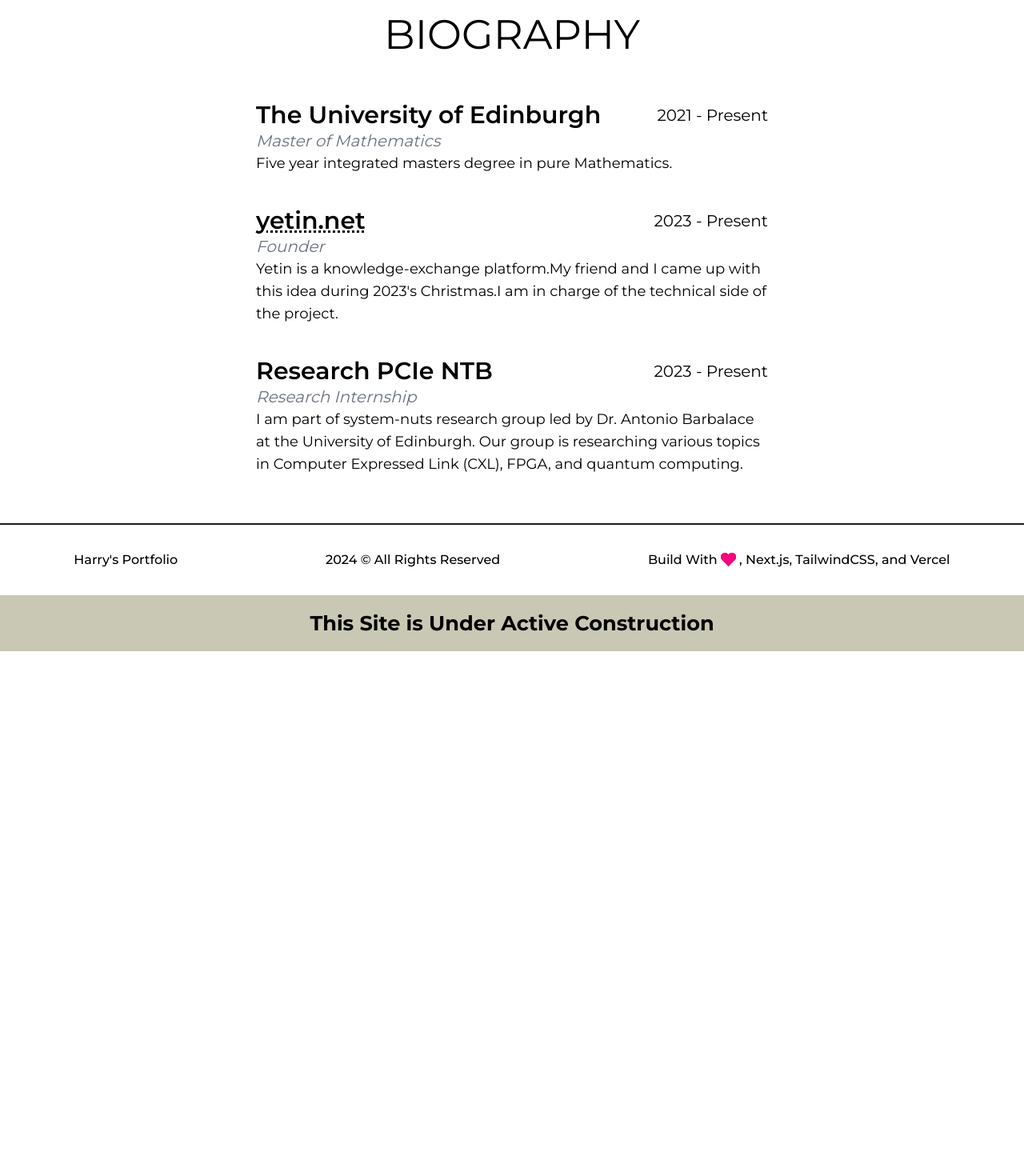
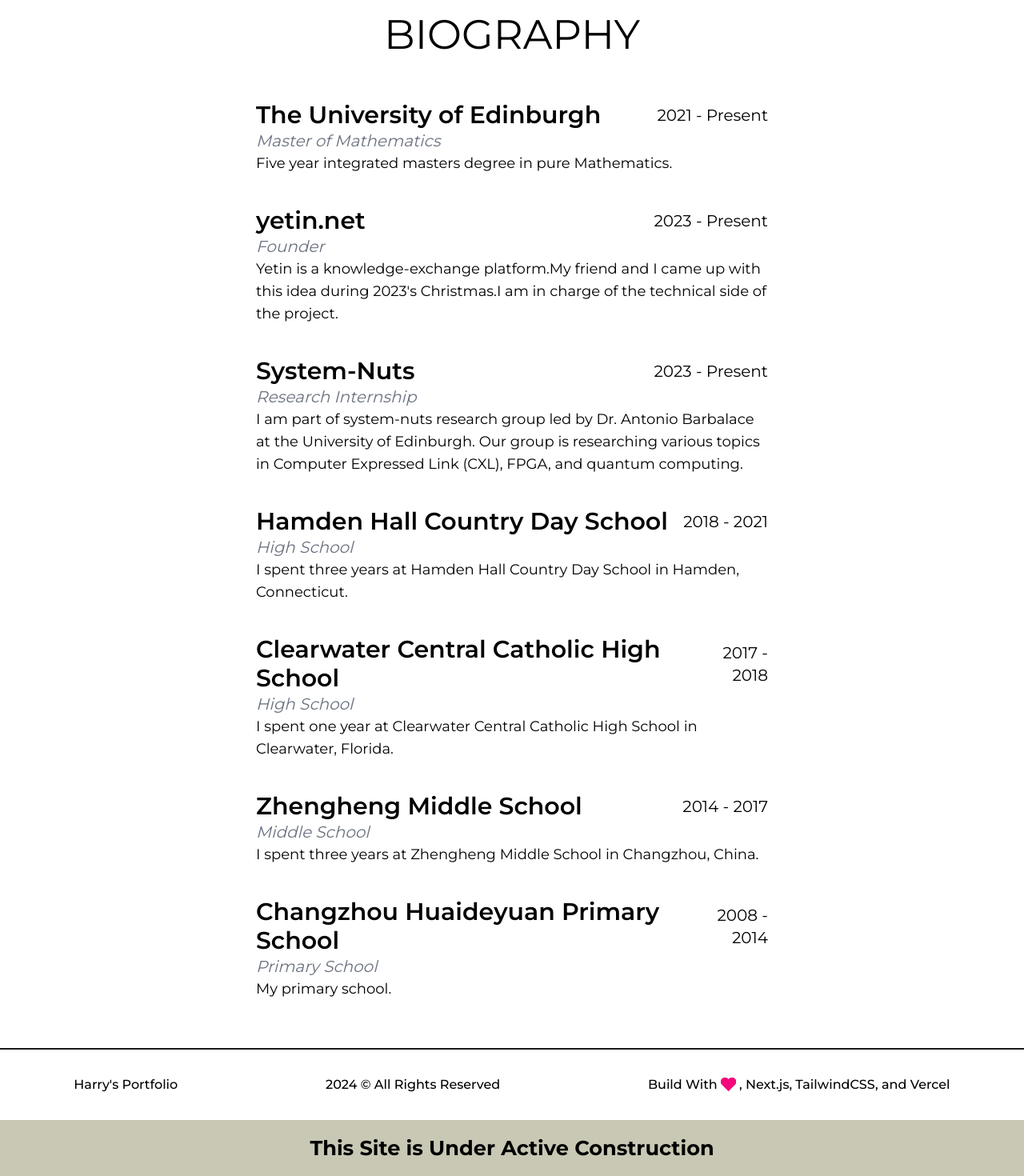
Before and after one commit to harryhanYuhao/portfolio_nextjs, a Next.js app: page /bio in a window 1280 px wide. Shown: the part 1047-2517 px from the top of the page at 80% size. Before the commit the page ends 1861 px from the top, so only its background shows below. Built offline with nearby package versions, Linux system fonts and the light colour scheme.

Commit message:
accordion

```diff
--- a/app/bio/Timeline.tsx
+++ b/app/bio/Timeline.tsx
@@ -1,8 +1,7 @@
 "use client";
 import React from "react";
-import content from "./content";
 
-export default function Timeline() {
+export default function Timeline({content}: {content: Array<object>}) {
   return content.map((item: any, index: any) => (
     <>
       <div key={index} className="hidden lg:flex flex-col justify-center items-center w-full py-5">
@@ -10,7 +9,7 @@ export default function Timeline() {
           <div className="flex justify-between items-center">
             <span className="text-3xl font-semibold">
               {item.titleLink ? (
-                <a className="underline decoration-dotted" href={item.titleLink} target="_blank">
+                <a className="" href={item.titleLink} target="_blank">
                   {item.title}
                 </a>
               ) : (
@@ -30,7 +29,7 @@ export default function Timeline() {
           <div className="flex justify-between items-center">
             <span className="text-3xl font-semibold">
               {item.titleLink ? (
-                <a className="underline decoration-dotted" href={item.titleLink} target="_blank">
+                <a className="" href={item.titleLink} target="_blank">
                   {item.title}
                 </a>
               ) : (
--- a/app/bio/content.ts
+++ b/app/bio/content.ts
@@ -1,7 +1,7 @@
 const bioList = [
   {
     title: "The University of Edinburgh",
-    titleLink: null,
+    titleLink: "https://www.ed.ac.uk/",
     subtitle: "Master of Mathematics",
     time: "2021 - Present",
     summary: "Five year integrated masters degree in pure Mathematics.",
@@ -18,7 +18,7 @@ const bioList = [
     ,
   },
   {
-    title: "Research PCIe NTB",
+    title: "System-Nuts",
     titleLink: null,
     subtitle: "Research Internship",
     time: "2023 - Present",
@@ -29,6 +29,34 @@ const bioList = [
       "FPGA, and quantum computing. "
     ,
   },
+  {
+    title: "Hamden Hall Country Day School",
+    titleLink: "https://www.hamdenhall.org/",
+    subtitle: "High School",
+    time: "2018 - 2021",
+    summary: "I spent three years at Hamden Hall Country Day School in Hamden, Connecticut."
+  },
+  {
+    title: "Clearwater Central Catholic High School",
+    titleLink: "https://www.ccchs.org/",
+    subtitle: "High School",
+    time: "2017 - 2018",
+    summary: "I spent one year at Clearwater Central Catholic High School in Clearwater, Florida."
+  },
+  {
+    title: "Zhengheng Middle School",
+    titleLink: "http://www.zhzx.tn.czedu.cn/",
+    subtitle: "Middle School",
+    time: "2014 - 2017",
+    summary: "I spent three years at Zhengheng Middle School in Changzhou, China."
+  },
+  {
+    title: "Changzhou Huaideyuan Primary School",
+    titleLink: "https://baike.baidu.com/item/%E5%B8%B8%E5%B7%9E%E5%B8%82%E6%80%80%E5%BE%B7%E8%8B%91%E5%B0%8F%E5%AD%A6/15516564",
+    subtitle: "Primary School",
+    time: "2008 - 2014",
+    summary: "My primary school."
+  },
 ];
 
 export default bioList;
--- a/app/bio/page.tsx
+++ b/app/bio/page.tsx
@@ -53,7 +53,7 @@ const page = () => {
         <h2 className="hyphens-auto text-[clamp(25px,4vw,80px)] text-center uppercase py-6">
           Biography
         </h2>
-        <Timeline />
+        <Timeline content={content}/>
       </div>
     </div>
   );
--- a/app/components/Navbar.tsx
+++ b/app/components/Navbar.tsx
@@ -26,8 +26,8 @@ const navigations = [
   //   href: "/contact",
   // },
   {
-    title: "Projects",
-    href: "/projects",
+    title: "Works",
+    href: "/works",
   },
   {
     title: "Blog",
--- a/app/projects/page.tsx
+++ /dev/null
@@ -1,9 +0,0 @@
-import React from 'react'
-
-const page = () => {
-  return (
-    <div>page</div>
-  )
-}
-
-export default page
--- /dev/null
+++ b/app/ui/ExpandableBox.tsx
@@ -0,0 +1,47 @@
+"use client";
+import { useState } from "react";
+
+const ExpandableBox = ({
+  title,
+  subtitle,
+  link,
+  time,
+  description,
+  img,
+  className,
+}: {
+  title: string;
+  subtitle?: string;
+  link?: string;
+  time?: string;
+  description?: string;
+  img?: string;
+  className?: string;
+}) => {
+  const [isExpanded, setIsExpanded] = useState(false);
+  return (
+    <button
+      className={`${className} border-dark border-2 rounded-md p-2 flex flex-col w-[50%] my-2 transition ease-in-out hover:h-[10vh]`}
+      onClick={() => {
+        setIsExpanded(!isExpanded);
+      }}
+    >
+      <div className="flex justify-between w-full">
+        <div>
+          {title}: {subtitle}
+        </div>
+        <div>{time}</div>
+      </div>
+      <div className={`${isExpanded ? "max-h-0" : "max-h-96"} overflow-hidden`}>
+        <div className="flex flex-col">
+          <div className="flex justify-center">{description}</div>
+          <div className="flex justify-center">
+            <img src={img} className="w-[50%] h-auto" />
+          </div>
+        </div>
+      </div>
+    </button>
+  );
+};
+
+export default ExpandableBox;
--- /dev/null
+++ b/app/works/contents.ts
@@ -0,0 +1,18 @@
+export default [
+  {
+    title: 'aformatter',
+    link: 'https://github.com/harryhanYuhao/aformatter',
+    time: '2023 Aug',
+    subtitle: 'x86-64 Assembly Formatter',
+    description: 'This is a x86-64 assembly formatter written in C',
+    img: undefined,
+  },
+  {
+    title: 'argentum',
+    link: 'https://github.com/harryhanYuhao/argentum',
+    time: '2023 Aug',
+    subtitle: 'Termial Text Editor',
+    description: 'A minimal text editor written in 1000 lines of C',
+    img: undefined,
+  }
+]
--- /dev/null
+++ b/app/works/page.tsx
@@ -0,0 +1,21 @@
+import contents from "./contents";
+import ExpandableBox from "../ui/ExpandableBox";
+
+const page = () => {
+  return (
+    <div className="flex flex-col items-center justify-center w-[100vw]">
+      {contents.map((content, index) => (
+        <ExpandableBox
+          title={content.title}
+          subtitle={content.subtitle}
+          link={content.link}
+          time={content.time}
+          description={content.description}
+          img={content.img}
+        />
+      ))}
+    </div>
+  );
+};
+
+export default page;
```
